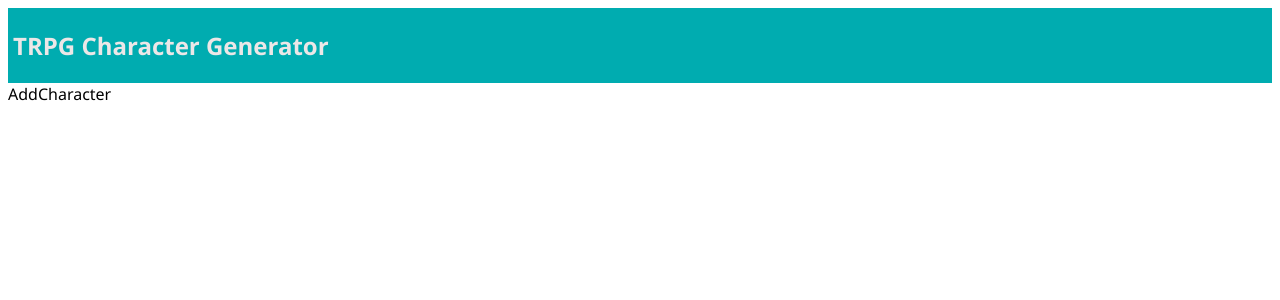
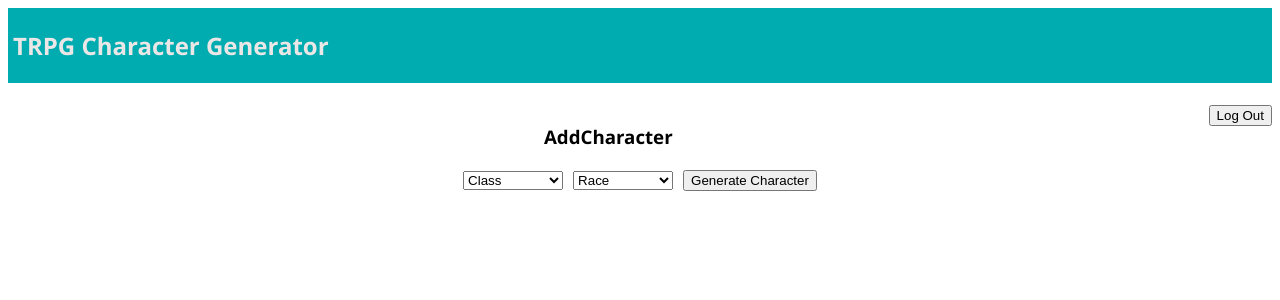
Before and after one commit to IsaacOverlander/trpg-character-generator, a React (Create React App) app: page /#/add in a window 1280 px wide. Shown: the top 300 px of the page. Built offline with nearby package versions, Linux system fonts and the light colour scheme.

Commit message:
Add Character Page set up (no logic)

```diff
--- a/src/components/AddCharacter/AddCharacter.js
+++ b/src/components/AddCharacter/AddCharacter.js
@@ -3,7 +3,21 @@ import React, {Component} from 'react';
 class AddCharacter extends Component {
     render () {
         return (
-            <div>AddCharacter</div>
+            <div className="center-page-div">
+            <br />
+            <button className="logout">Log Out</button>
+                <h3>AddCharacter</h3>
+
+                <form>
+                    <select className="select-styles">
+                        <option>Class</option>
+                    </select>
+                    <select className="select-styles">
+                        <option>Race</option>
+                    </select>
+                    <button>Generate Character</button>
+                </form>
+            </div>
         );
     }
 }
--- a/src/components/LoginPage/LoginPage.js
+++ b/src/components/LoginPage/LoginPage.js
@@ -65,7 +65,7 @@ class LoginPage extends Component {
     return (
       <div>
         { this.renderAlert() }
-        <form onSubmit={this.login}>
+        <form className="login-form" onSubmit={this.login}>
           <h1>Login</h1>
           <div>
             <label htmlFor="username">
--- a/src/components/MainPage/MainPage.js
+++ b/src/components/MainPage/MainPage.js
@@ -3,8 +3,9 @@ import React, { Component } from 'react';
 class MainPage extends Component {
     render() {
         return (
-            <div className="main-page-div">
+            <div className="center-page-div">
                 <button className="logout">Log Out</button>
+                <br />
                 <h3>Characters</h3>
                 <button>Add Character</button>
                 <br />
--- a/src/components/RegisterPage/RegisterPage.js
+++ b/src/components/RegisterPage/RegisterPage.js
@@ -69,7 +69,7 @@ class RegisterPage extends Component {
     return (
       <div>
         {this.renderAlert()}
-        <form onSubmit={this.registerUser}>
+        <form className="login-form" onSubmit={this.registerUser}>
           <h1>Register User</h1>
           <div>
             <label htmlFor="username">
--- a/src/styles/main.css
+++ b/src/styles/main.css
@@ -13,8 +13,13 @@ body {
     font-weight: 700;
 }
 
-.main-page-div {
+.center-page-div {
     text-align: center;
+}
+
+.select-styles {
+    width: 100px;
+    margin-right: 10px;
 }
 
 .logout {
@@ -39,7 +44,7 @@ body {
     width: 23%;
 }
 
-form {
+.login-form {
     background-color: #dbd5d5;
     width: 30%;
     height: 250px;
```
